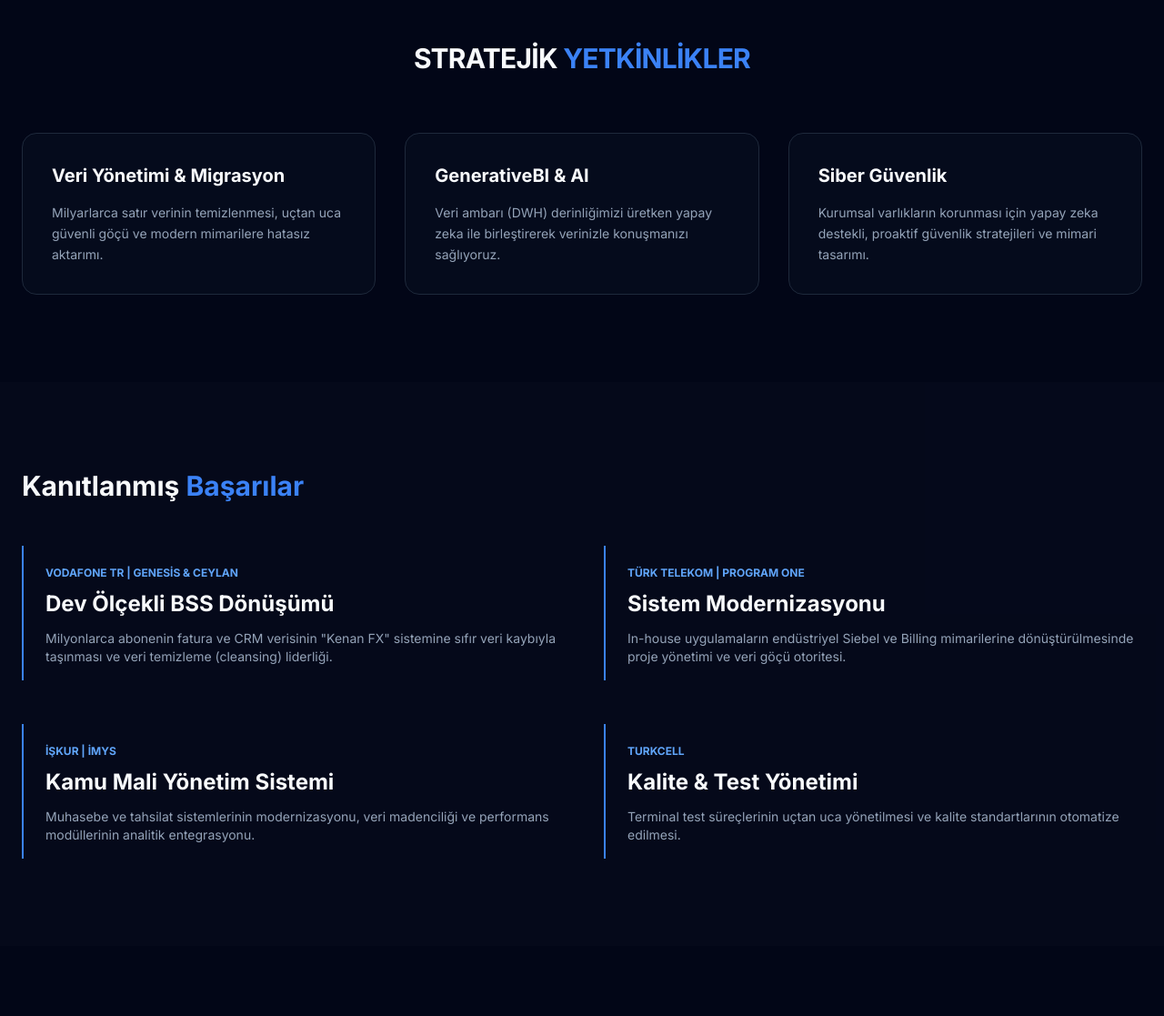
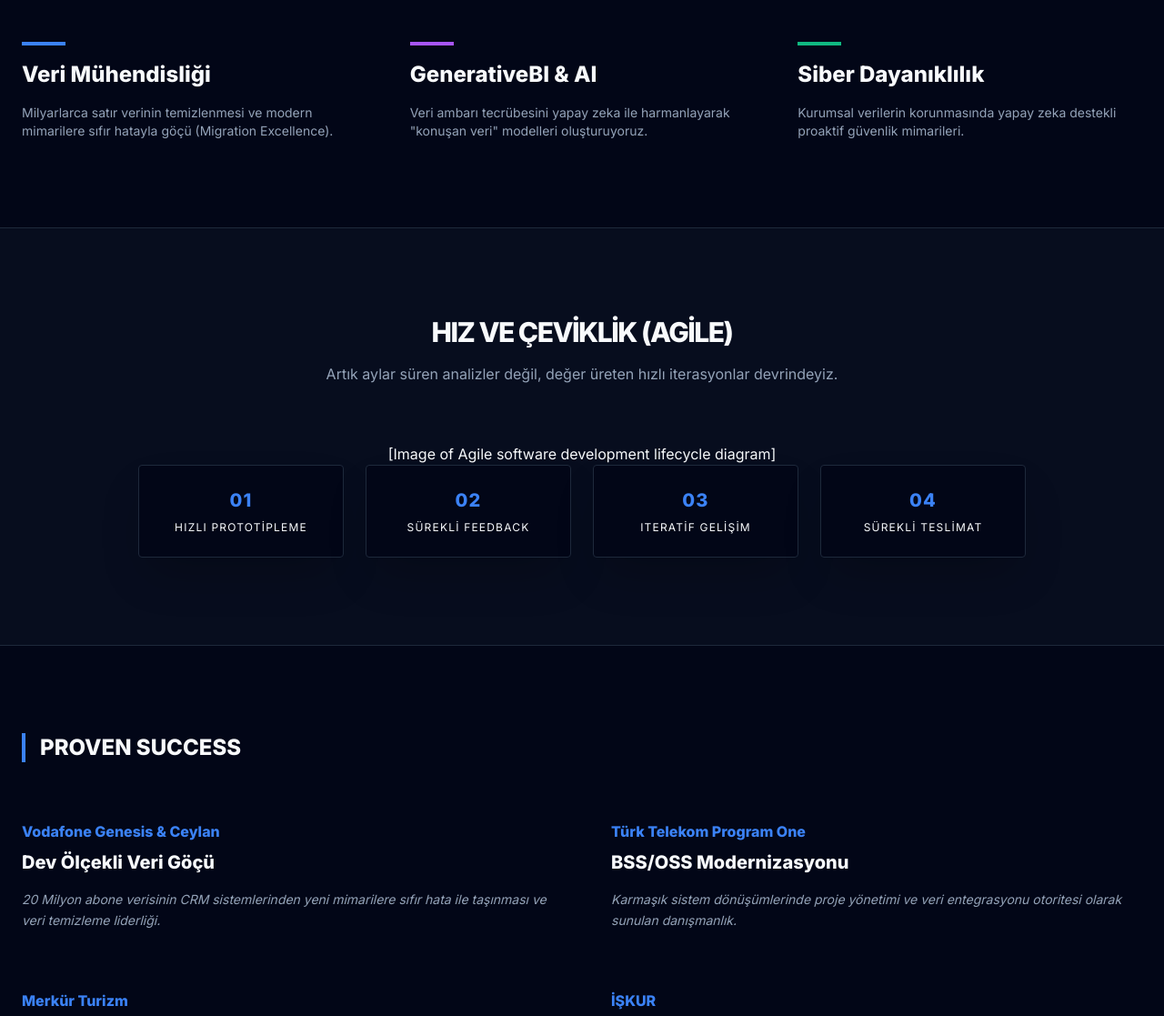
Before and after one commit to bakturk/adviture-web, a plain HTML site: page index.html in a window 1280 px wide. Shown: the part 850-1967 px from the top of the page at 91% size. Drawn offline with nearby package versions, Linux system fonts and the light colour scheme.

Commit message:
Update index.html

```diff
--- a/index.html
+++ b/index.html
@@ -5,99 +5,112 @@
     <meta name="viewport" content="width=device-width, initial-scale=1.0">
     <title>Adviture Teknoloji A.Ş. | Advice to the Future</title>
     <script src="https://cdn.tailwindcss.com"></script>
-    <link href="https://fonts.googleapis.com/css2?family=Inter:wght@300;400;700;900&display=swap" rel="stylesheet">
+    <link href="https://fonts.googleapis.com/css2?family=Inter:wght@300;400;600;800&display=swap" rel="stylesheet">
     <style>
-        body { font-family: 'Inter', sans-serif; background-color: #020617; color: #f8fafc; }
-        .hero-gradient { background: radial-gradient(circle at center, #1e3a8a 0%, #020617 70%); }
-        .text-gradient { background: linear-gradient(to right, #60a5fa, #a78bfa); -webkit-background-clip: text; -webkit-text-fill-color: transparent; }
+        body { font-family: 'Inter', sans-serif; background-color: #020617; color: #f8fafc; scroll-behavior: smooth; }
+        .glass { background: rgba(15, 23, 42, 0.8); backdrop-filter: blur(12px); }
+        .gradient-border { border: 1px solid; border-image: linear-gradient(to right, #3b82f6, #8b5cf6) 1; }
+        .hero-bg { background: radial-gradient(circle at 50% 50%, #1e293b 0%, #020617 100%); }
     </style>
 </head>
-<body class="selection:bg-blue-500 selection:text-white">
+<body>
 
-    <nav class="fixed w-full z-50 bg-slate-950/80 backdrop-blur-md border-b border-slate-800">
+    <nav class="fixed w-full z-50 glass border-b border-slate-800">
         <div class="max-w-7xl mx-auto px-6 py-4 flex justify-between items-center">
             <div class="text-2xl font-black tracking-tighter">ADVITURE<span class="text-blue-500">.</span></div>
-            <div class="hidden md:flex space-x-8 text-sm font-medium text-slate-400 uppercase tracking-widest">
+            <div class="hidden md:flex space-x-8 text-xs font-bold uppercase tracking-[0.2em] text-slate-400">
                 <a href="#uzmanlik" class="hover:text-blue-400 transition">Uzmanlık</a>
-                <a href="#referanslar" class="hover:text-blue-400 transition">Başarı Hikayeleri</a>
-                <a href="#kurumsal" class="hover:text-blue-400 transition">Kurumsal</a>
-                <a href="#iletisim" class="text-white border border-blue-500 px-4 py-1 rounded-full hover:bg-blue-500 transition">İletişim</a>
+                <a href="#agile" class="hover:text-blue-400 transition">Agile Süreç</a>
+                <a href="#referanslar" class="hover:text-blue-400 transition">Referanslar</a>
+                <a href="#iletisim" class="text-blue-400 border border-blue-400/30 px-4 py-1 rounded hover:bg-blue-400 hover:text-white transition">İletişim</a>
             </div>
         </div>
     </nav>
 
-    <header class="hero-gradient pt-32 pb-20 px-6 text-center min-h-screen flex flex-col justify-center">
-        <p class="text-blue-400 font-bold tracking-[0.4em] uppercase text-sm mb-4">Advice to the Future</p>
-        <h1 class="text-5xl md:text-8xl font-black mb-6 tracking-tight">Veriniz Kadar <span class="text-gradient">Güçlüsünüz.</span></h1>
-        <p class="max-w-3xl mx-auto text-slate-400 text-lg md:text-xl leading-relaxed mb-10">
-            2012'den bugüne Telekom ve Kamu sektörünün en karmaşık veri operasyonlarını yönettik.
-            Şimdi bu devasa tecrübeyi Yapay Zeka, GenerativeBI ve Siber Güvenlik ile geleceğe taşıyoruz.
+    <header class="hero-bg min-h-screen flex flex-col justify-center items-center text-center px-6 pt-20">
+        <div class="inline-block px-4 py-1 border border-blue-500/30 rounded-full text-blue-400 text-xs font-bold uppercase tracking-[0.3em] mb-6">
+            Advice to the Future
+        </div>
+        <h1 class="text-5xl md:text-8xl font-black mb-8 leading-[1.1] tracking-tight">
+            Veri ile Geleceği <br><span class="text-blue-500">İnşa Edin.</span>
+        </h1>
+        <p class="max-w-2xl text-slate-400 text-lg md:text-xl leading-relaxed mb-12">
+            2012'den bu yana Telekom ve Kamu sektörünün devasa veri operasyonlarını yönettik.
+            Bugün bu mirası <strong>Agile metodolojiler</strong> ve <strong>AI destekli analitik</strong> ile geleceğe taşıyoruz.
         </p>
-        <div class="flex flex-col md:flex-row justify-center gap-4">
-            <a href="#referanslar" class="bg-blue-600 hover:bg-blue-700 text-white px-10 py-4 rounded-lg font-bold transition">Projelerimizi İnceleyin</a>
-            <a href="#kurumsal" class="bg-slate-800 hover:bg-slate-700 text-white px-10 py-4 rounded-lg font-bold transition">Hikayemiz</a>
+        <div class="flex flex-col sm:row gap-4">
+            <a href="#agile" class="bg-blue-600 hover:bg-blue-700 text-white px-12 py-4 rounded font-bold transition">Çevik Dönüşümü Keşfet</a>
         </div>
     </header>
 
     <section id="uzmanlik" class="py-24 px-6 max-w-7xl mx-auto">
-        <h2 class="text-center text-3xl font-bold mb-16 tracking-tight uppercase">Stratejik <span class="text-blue-500">Yetkinlikler</span></h2>
-        <div class="grid md:grid-cols-3 gap-8">
-            <div class="p-8 border border-slate-800 bg-slate-900/30 rounded-2xl hover:border-blue-500/50 transition">
-                <h3 class="text-xl font-bold mb-4">Veri Yönetimi & Migrasyon</h3>
-                <p class="text-slate-400 text-sm leading-relaxed">Milyarlarca satır verinin temizlenmesi, uçtan uca güvenli göçü ve modern mimarilere hatasız aktarımı.</p>
+        <div class="grid md:grid-cols-3 gap-12">
+            <div class="space-y-4">
+                <div class="w-12 h-1 bg-blue-500"></div>
+                <h3 class="text-2xl font-bold">Veri Mühendisliği</h3>
+                <p class="text-slate-400 text-sm">Milyarlarca satır verinin temizlenmesi ve modern mimarilere sıfır hatayla göçü (Migration Excellence).</p>
             </div>
-            <div class="p-8 border border-slate-800 bg-slate-900/30 rounded-2xl hover:border-blue-500/50 transition">
-                <h3 class="text-xl font-bold mb-4">GenerativeBI & AI</h3>
-                <p class="text-slate-400 text-sm leading-relaxed">Veri ambarı (DWH) derinliğimizi üretken yapay zeka ile birleştirerek verinizle konuşmanızı sağlıyoruz.</p>
+            <div class="space-y-4">
+                <div class="w-12 h-1 bg-purple-500"></div>
+                <h3 class="text-2xl font-bold">GenerativeBI & AI</h3>
+                <p class="text-slate-400 text-sm">Veri ambarı tecrübesini yapay zeka ile harmanlayarak "konuşan veri" modelleri oluşturuyoruz.</p>
             </div>
-            <div class="p-8 border border-slate-800 bg-slate-900/30 rounded-2xl hover:border-blue-500/50 transition">
-                <h3 class="text-xl font-bold mb-4">Siber Güvenlik</h3>
-                <p class="text-slate-400 text-sm leading-relaxed">Kurumsal varlıkların korunması için yapay zeka destekli, proaktif güvenlik stratejileri ve mimari tasarımı.</p>
+            <div class="space-y-4">
+                <div class="w-12 h-1 bg-emerald-500"></div>
+                <h3 class="text-2xl font-bold">Siber Dayanıklılık</h3>
+                <p class="text-slate-400 text-sm">Kurumsal verilerin korunmasında yapay zeka destekli proaktif güvenlik mimarileri.</p>
             </div>
         </div>
     </section>
 
-    <section id="referanslar" class="py-24 bg-slate-900/20">
-        <div class="max-w-7xl mx-auto px-6">
-            <h2 class="text-3xl font-bold mb-12">Kanıtlanmış <span class="text-blue-500">Başarılar</span></h2>
-            <div class="grid md:grid-cols-2 gap-12">
-                <div class="border-l-2 border-blue-500 pl-6 py-4">
-                    <span class="text-xs text-blue-400 font-bold uppercase">Vodafone TR | Genesis & Ceylan</span>
-                    <h3 class="text-2xl font-bold mt-2 mb-3">Dev Ölçekli BSS Dönüşümü</h3>
-                    <p class="text-slate-400 text-sm">Milyonlarca abonenin fatura ve CRM verisinin "Kenan FX" sistemine sıfır veri kaybıyla taşınması ve veri temizleme (cleansing) liderliği.</p>
+    <section id="agile" class="py-24 bg-slate-900/40 border-y border-slate-800">
+        <div class="max-w-5xl mx-auto px-6 text-center">
+            <h2 class="text-3xl font-bold mb-4 uppercase tracking-tighter">Hız ve Çeviklik (Agile)</h2>
+            <p class="text-slate-400 mb-16">Artık aylar süren analizler değil, değer üreten hızlı iterasyonlar devrindeyiz.</p>
+
+            [Image of Agile software development lifecycle diagram]
+
+            <div class="grid md:grid-cols-4 gap-6 text-xs uppercase tracking-widest">
+                <div class="p-6 bg-slate-950 border border-slate-800 rounded shadow-2xl">
+                    <span class="block text-blue-500 mb-2 font-black text-xl">01</span> Hızlı Prototipleme
                 </div>
-                <div class="border-l-2 border-blue-500 pl-6 py-4">
-                    <span class="text-xs text-blue-400 font-bold uppercase">Türk Telekom | Program One</span>
-                    <h3 class="text-2xl font-bold mt-2 mb-3">Sistem Modernizasyonu</h3>
-                    <p class="text-slate-400 text-sm">In-house uygulamaların endüstriyel Siebel ve Billing mimarilerine dönüştürülmesinde proje yönetimi ve veri göçü otoritesi.</p>
+                <div class="p-6 bg-slate-950 border border-slate-800 rounded shadow-2xl">
+                    <span class="block text-blue-500 mb-2 font-black text-xl">02</span> Sürekli Feedback
                 </div>
-                <div class="border-l-2 border-blue-500 pl-6 py-4">
-                    <span class="text-xs text-blue-400 font-bold uppercase">İŞKUR | İMYS</span>
-                    <h3 class="text-2xl font-bold mt-2 mb-3">Kamu Mali Yönetim Sistemi</h3>
-                    <p class="text-slate-400 text-sm">Muhasebe ve tahsilat sistemlerinin modernizasyonu, veri madenciliği ve performans modüllerinin analitik entegrasyonu.</p>
+                <div class="p-6 bg-slate-950 border border-slate-800 rounded shadow-2xl">
+                    <span class="block text-blue-500 mb-2 font-black text-xl">03</span> Iteratif Gelişim
                 </div>
-                <div class="border-l-2 border-blue-500 pl-6 py-4">
-                    <span class="text-xs text-blue-400 font-bold uppercase">Turkcell</span>
-                    <h3 class="text-2xl font-bold mt-2 mb-3">Kalite & Test Yönetimi</h3>
-                    <p class="text-slate-400 text-sm">Terminal test süreçlerinin uçtan uca yönetilmesi ve kalite standartlarının otomatize edilmesi.</p>
+                <div class="p-6 bg-slate-950 border border-slate-800 rounded shadow-2xl">
+                    <span class="block text-blue-500 mb-2 font-black text-xl">04</span> Sürekli Teslimat
                 </div>
             </div>
         </div>
     </section>
 
-    <section id="kurumsal" class="py-24 px-6 max-w-4xl mx-auto text-center">
-        <h2 class="text-3xl font-bold mb-8 italic">"Advice to the Future"</h2>
-        <p class="text-slate-300 leading-relaxed text-lg mb-8">
-            Adviture, 2012 yılında karmaşık teknolojik dönüşümlere liderlik etmek amacıyla kuruldu.
-            On yılı aşkın süredir bölgenin en büyük telekomünikasyon ve kamu projelerinde "Veri Göçü" ve "Program Yönetimi" rollerini üstlenerek kurumsal bir otorite haline geldik.
-            Bugün, kurucumuz Baki Aktürk liderliğinde, bu derin tecrübeyi yeni nesil teknoloji girişimciliği ekosistemiyle birleştiriyoruz.
-        </p>
+    <section id="referanslar" class="py-24 px-6 max-w-7xl mx-auto">
+        <h2 class="text-2xl font-bold mb-16 border-l-4 border-blue-500 pl-4 uppercase">Proven Success</h2>
+        <div class="grid md:grid-cols-2 gap-16">
+            <div class="group">
+                <h4 class="text-blue-500 font-bold mb-2">Vodafone Genesis & Ceylan</h4>
+                <h3 class="text-xl font-bold mb-4 group-hover:text-blue-400 transition">Dev Ölçekli Veri Göçü</h3>
+                <p class="text-slate-400 text-sm leading-relaxed italic">20 Milyon abone verisinin CRM sistemlerinden yeni mimarilere sıfır hata ile taşınması ve veri temizleme liderliği.</p>
+            </div>
+            <div class="group">
+                <h4 class="text-blue-500 font-bold mb-2">Türk Telekom Program One</h4>
+                <h3 class="text-xl font-bold mb-4 group-hover:text-blue-400 transition">BSS/OSS Modernizasyonu</h3>
+                <p class="text-slate-400 text-sm leading-relaxed italic">Karmaşık sistem dönüşümlerinde proje yönetimi ve veri entegrasyonu otoritesi olarak sunulan danışmanlık.</p>
+            </div>
+            <div class="group">
+                <h4 class="text-blue-500 font-bold mb-2">Merkür Turizm</h4>
+                <h3 class="text-xl font-bold mb-4 group-hover:text-blue-400 transition">Türkiye'nin İlk SAP HANA Kurulumu</h3>
+                <p class="text-slate-400 text-sm leading-relaxed italic">Geleceğin veritabanı teknolojisini Türkiye'de ilk uygulayan vizyoner proje yönetimi.</p>
+            </div>
+            <div class="group">
+                <h4 class="text-blue-500 font-bold mb-2">İŞKUR</h4>
+                <h3 class="text-xl font-bold mb-4 group-hover:text-blue-400 transition">Kamu Mali Yönetim Modernizasyonu</h3>
+                <p class="text-slate-400 text-sm leading-relaxed italic">Mali yönetim sistemlerinin analitik araçlarla güçlendirilmesi ve dijital dönüşümü.</p>
+            </div>
+        </div>
     </section>
 
-    <footer id="iletisim" class="py-12 border-t border-slate-800 text-center">
-        <p class="text-slate-500 text-sm">© 2026 Adviture Teknoloji Anonim Şirketi. Tüm Hakları Saklıdır.</p>
-        <p class="text-slate-600 text-xs mt-2 uppercase tracking-widest">İstanbul, Türkiye</p>
-    </footer>
-
-</body>
-</html>
+    <footer id="iletisim"
```
